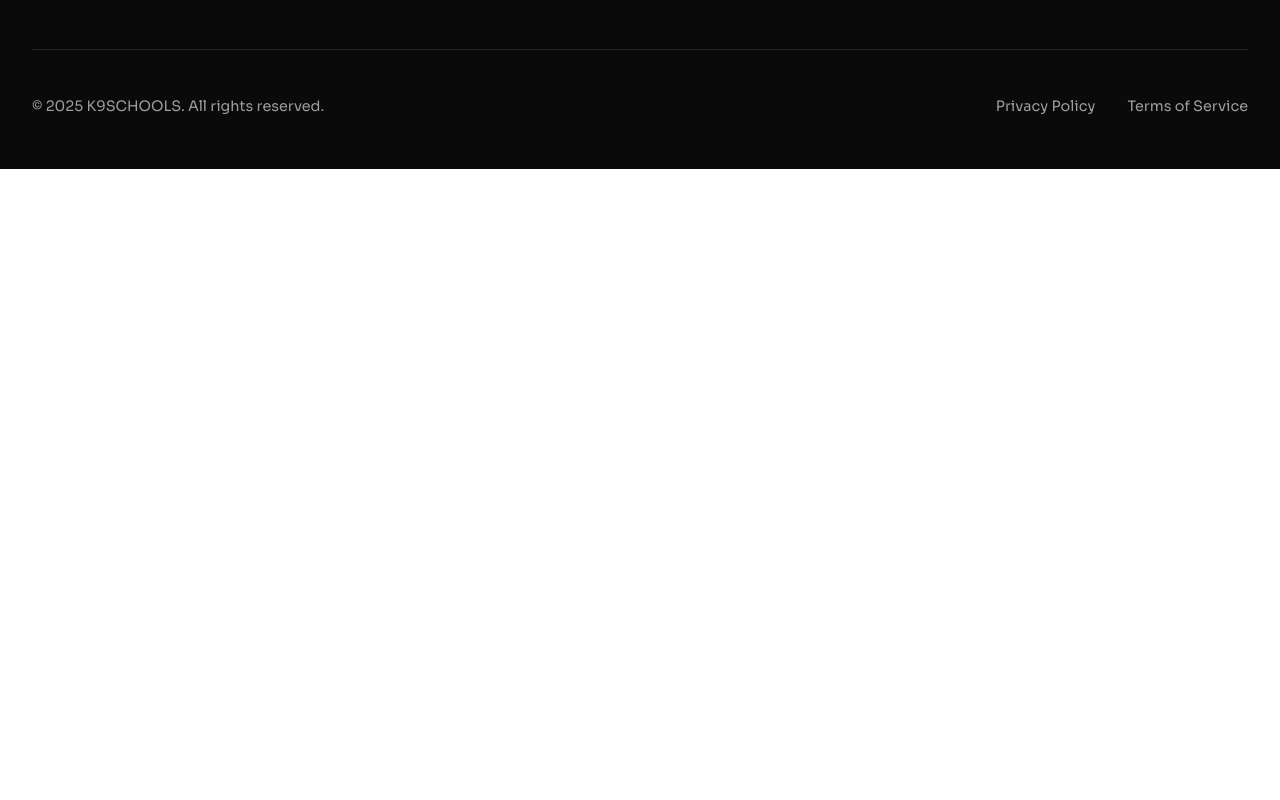
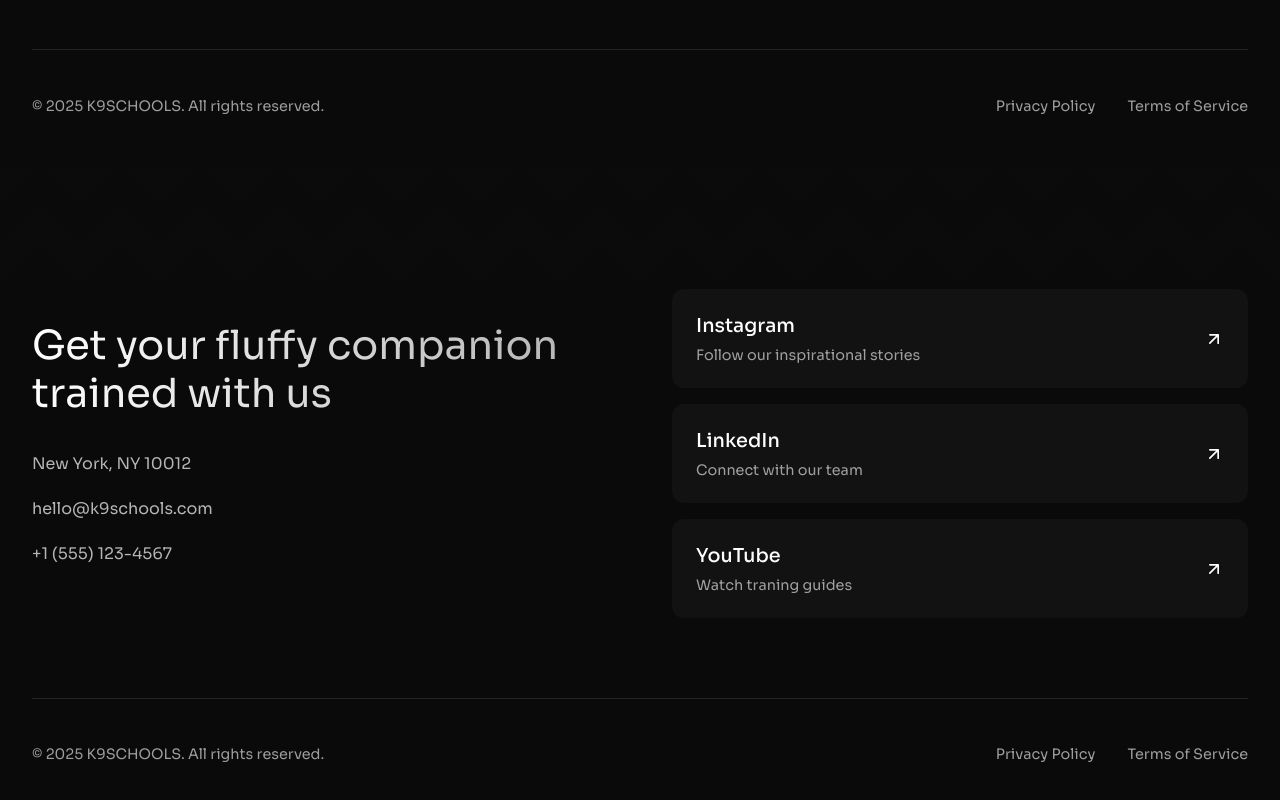
Before and after one commit to DRAKEN-1974/k9, a Next.js app: page / in a window 1280 px wide. Shown: the part 3579-4379 px from the top of the page. Before the commit the page ends 3748 px from the top, so only its background shows below. Built offline with nearby package versions, Linux system fonts and the light colour scheme.

Commit message:
Update layout.tsx

```diff
--- a/src/app/layout.tsx
+++ b/src/app/layout.tsx
@@ -1,19 +1,18 @@
 import Navbar from './components/Navbar';
-import footer from './components/footer';
+import Footer from './components/Footer'; // Corrected import
 
 export default function RootLayout({
   children,
 }: {
-  children: React.ReactNode
+  children: React.ReactNode;
 }) {
   return (
     <html lang="en">
       <body>
         <Navbar />
         {children}
-        <footer />
+        <Footer /> {/* Updated footer usage */}
       </body>
-
     </html>
   );
 }
```
